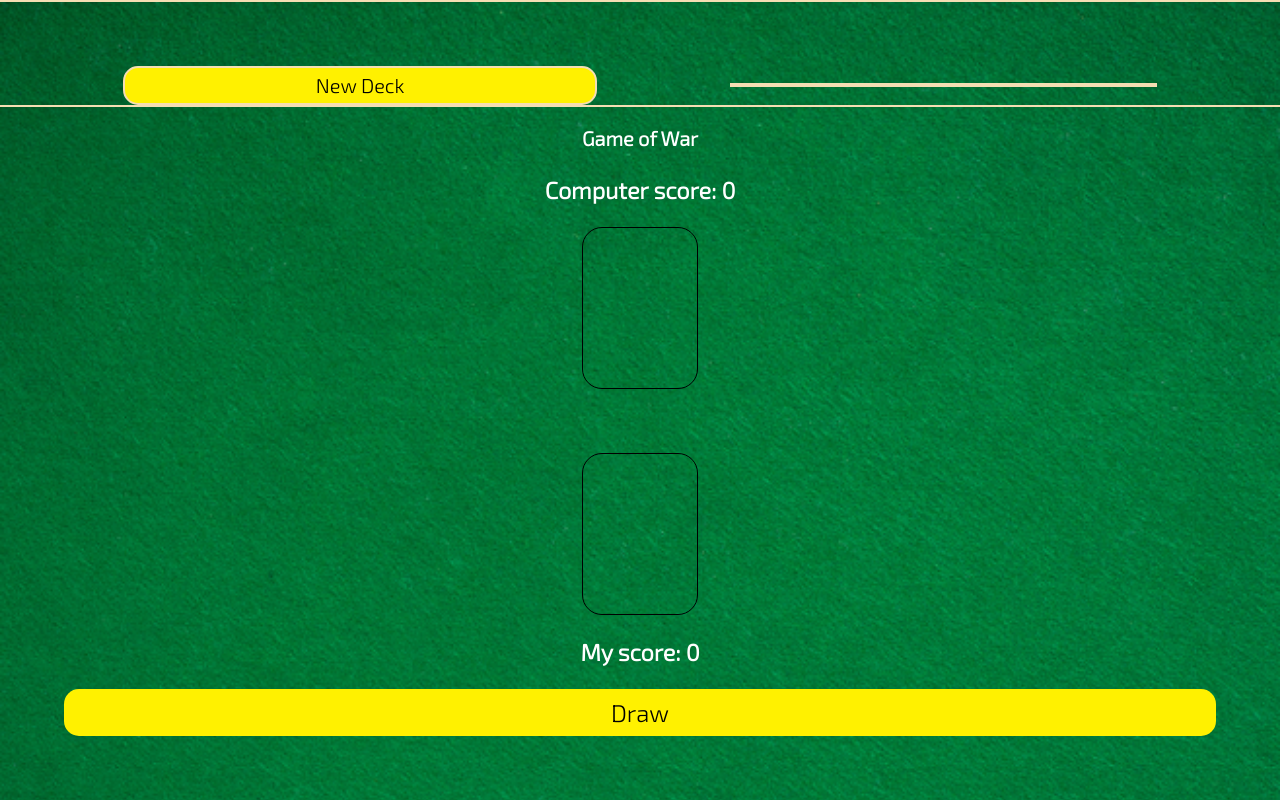
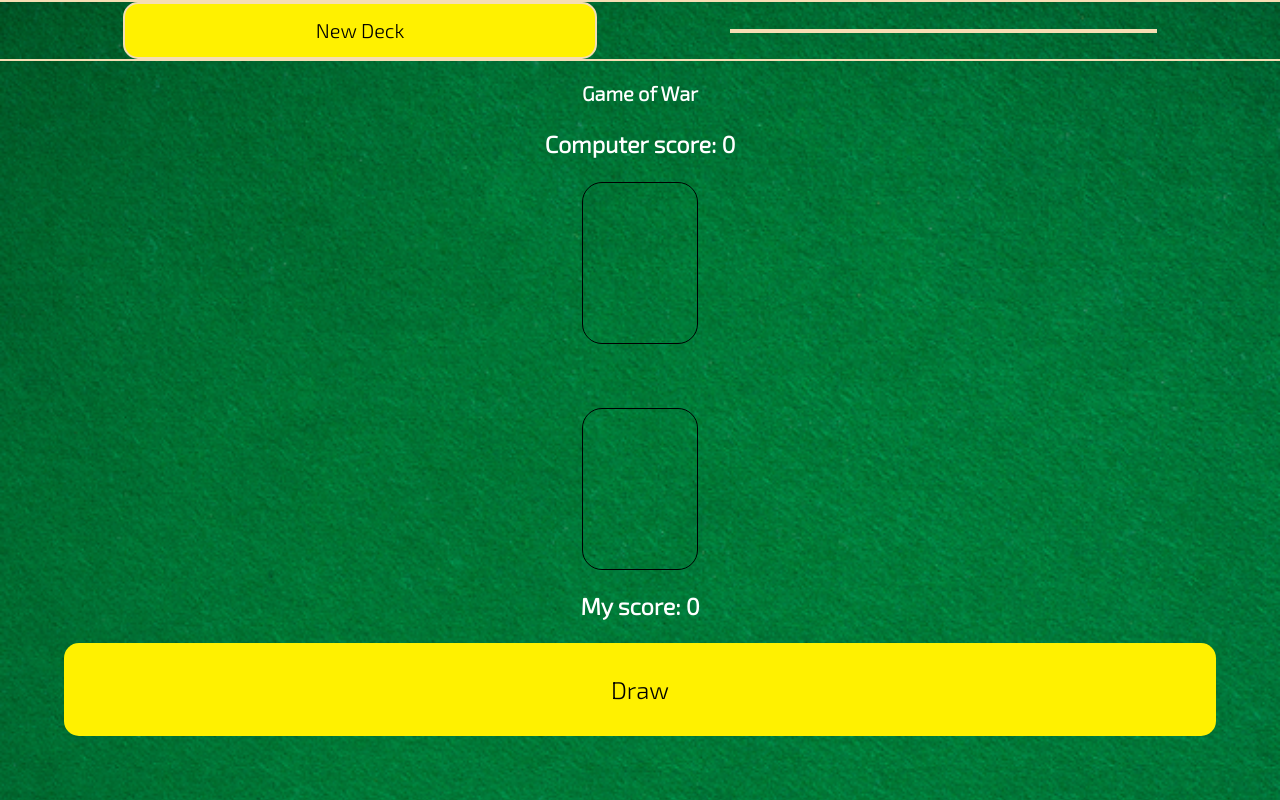
Before and after one commit to JaredIannarino/Game-of-War, a plain HTML site: page index.html in a window 1280 px wide. Drawn offline with nearby package versions, Linux system fonts and the light colour scheme.

Commit message:
Update index.css

```diff
--- a/index.css
+++ b/index.css
@@ -73,8 +73,7 @@ div.top {
     justify-content: space-evenly;
     align-items: center;
     width: 100%;
-    height: 30%;
-    padding-top: 5%;
+    height: 20%;
     border: 2px solid wheat;
 
 }
```
